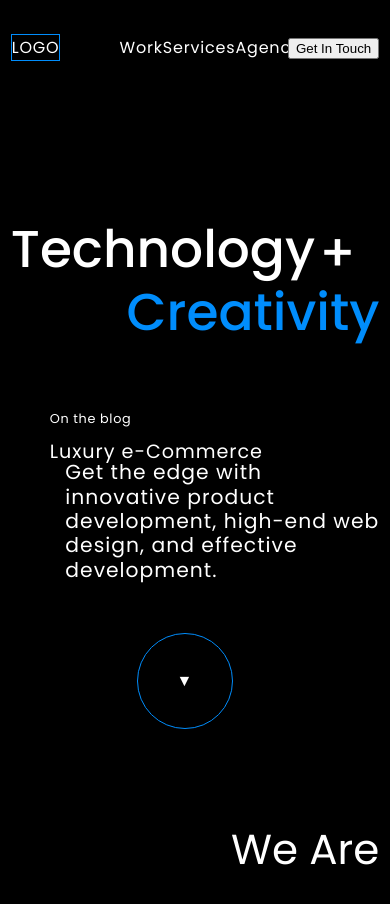
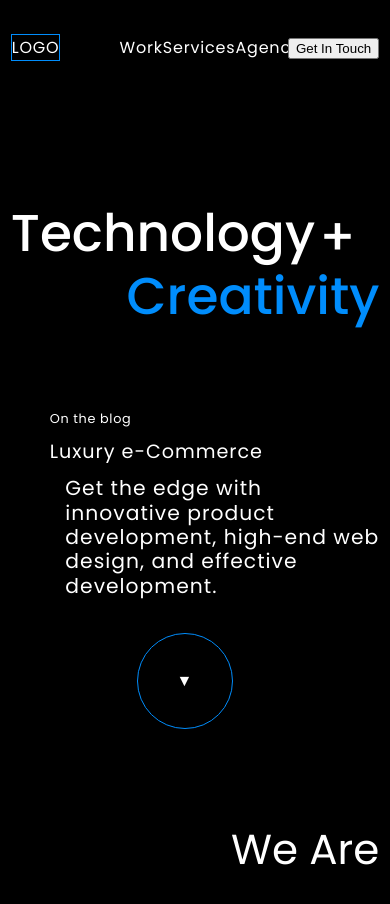
Before and after one commit to EstrellaPolaris/agency, a React (Create React App) app: page / in a window 390 px wide. Shown: the top 904 px of the page. Built offline with nearby package versions, Linux system fonts and the light colour scheme.

Commit message:
first commit

```diff
--- a/src/components/intro/intro.module.scss
+++ b/src/components/intro/intro.module.scss
@@ -95,12 +95,10 @@
         width: 50vw;
     }
     @media (max-width: 576px) {
-        margin-top: 6rem;
+        margin-top: 8rem;
         line-height: 1.2;
-        width: 90vw;
-    }
-    @media (max-width: 420px) {
         width: 100vw;
+        justify-content: left;
     }
 }
 
```
